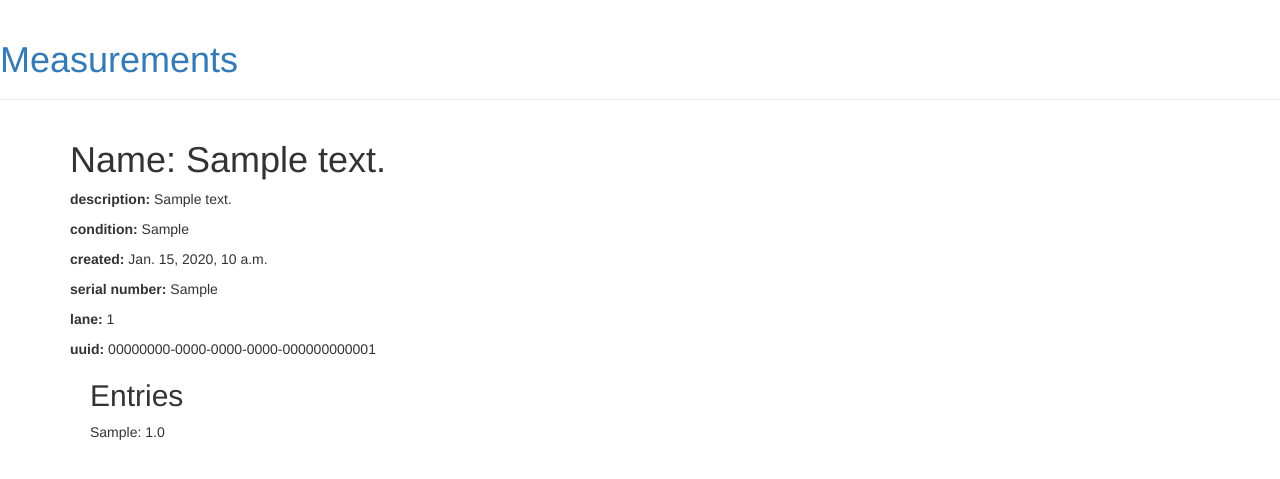
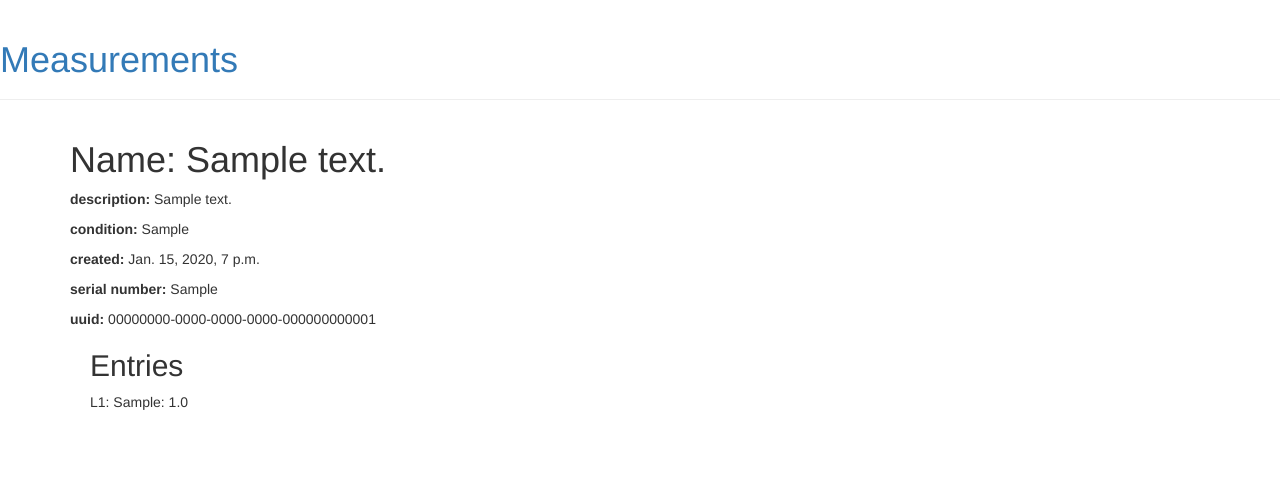
Before and after one commit to futami/measone, a Django app: page /meas/conditions/1 in a window 1280 px wide. Shown: the top 479 px of the page. Run offline with Django 3.2, Linux system fonts and the light colour scheme; tables that the repository leaves empty hold one stand-in row (values such as "Sample post"); some libraries are stand-ins or nearby versions.

Commit message:
Change lane position

```diff
--- a/meas/admin.py
+++ b/meas/admin.py
@@ -5,10 +5,10 @@ from .models import Condition, Entry
 
 @admin.register(Condition)
 class ConditionAdmin(admin.ModelAdmin):
-    list_display =('description', 'condition', 'lane', 'created_at')
+    list_display =('description', 'condition', 'serial', 'created_at')
     list_filter = ['created_at']
 
 @admin.register(Entry)
 class EntryAdmin(admin.ModelAdmin):
-    list_display =('item', 'value', 'unit')
+    list_display =('lane', 'item', 'value', 'unit', 'created_at')
     list_filter = ['item']
--- a/meas/models.py
+++ b/meas/models.py
@@ -6,15 +6,16 @@ import uuid
 class Condition(models.Model):
     description = models.CharField(max_length=256)
     condition = models.CharField(max_length=256)
+    serial = models.CharField(max_length=256, blank=True)
+    uuid = models.UUIDField(default=uuid.uuid4, unique=True)
     created_at = models.DateTimeField(auto_now_add=True)
-    serial = models.CharField(max_length=256, blank=True)
-    lane = models.IntegerField(blank=True)
-    uuid = models.UUIDField(default=uuid.uuid4, unique=True)
 
 class Entry(models.Model):
     uuid = models.ForeignKey('Condition', to_field='uuid')
+    lane = models.IntegerField(default=999, blank=True)
     item = models.CharField(max_length=64)
     value = models.FloatField()
     unit = models.CharField(max_length=16, blank=True)
+    created_at = models.DateTimeField(auto_now_add=True)
     class Meta:
         verbose_name_plural = "entries"
--- a/meas/serializer.py
+++ b/meas/serializer.py
@@ -4,9 +4,9 @@ from .models import Condition, Entry
 class ConditionSerializer(serializers.ModelSerializer):
     class Meta:
         model = Condition
-        fields = ('description', 'condition', 'created_at', 'serial', 'lane', 'uuid')
+        fields = ('description', 'condition', 'serial', 'uuid')
 
 class EntrySerializer(serializers.ModelSerializer):
     class Meta:
         model = Entry
-        fields = ('item', 'value', 'unit', 'uuid')
+        fields = ('uuid', 'lane', 'item', 'value', 'unit')
--- a/meas/templates/meas/condition_detail.html
+++ b/meas/templates/meas/condition_detail.html
@@ -7,13 +7,12 @@
   <p><strong>condition:</strong> {{ condition.condition }}</p>
   <p><strong>created:</strong> {{ condition.created_at }}</p>
   <p><strong>serial number:</strong> {{ condition.serial }}</p>
-  <p><strong>lane:</strong> {{ condition.lane }}</p>
   <p><strong>uuid:</strong> {{ condition.uuid }}</p>
 
   <div style="margin-left:20px;margin-top:20px">
     <h2>Entries</h2>
     {% for e in condition.entry_set.all %}
-    <p>{{e.item}}:&nbsp;{{e.value}}</p>
+    <p>L{{e.lane}}:&nbsp;{{e.item}}:&nbsp;{{e.value}}</p>
     {% endfor %}
 </div>
 {% endblock %}
--- a/meas/templates/meas/condition_list.html
+++ b/meas/templates/meas/condition_list.html
@@ -8,7 +8,7 @@
 
       {% for condition in condition_list %}
       <li>
-        <a href="{% url 'detail' condition.pk %}">{{ condition.description }}</a> {{condition.condition}} {{condition.lane}} ({{condition.created_at}})
+        <a href="{% url 'detail' condition.pk %}">{{ condition.description }}</a> {{condition.condition}} ({{condition.created_at}})
       </li>
       {% endfor %}
 
--- a/meas/templates/meas/entry_list.html
+++ b/meas/templates/meas/entry_list.html
@@ -19,7 +19,7 @@
 
       {% for e in entry_list %}
       <li>
-        <a href="{% url 'detail' e.uuid.pk %}">{{ e.uuid.uuid }}</a> {{e.item}} {{e.value}} ({{e.unit}})
+        <a href="{% url 'detail' e.uuid.pk %}">{{ e.uuid.uuid }}</a> {{e.lane}} {{e.item}} {{e.value}} ({{e.unit}})
       </li>
       {% endfor %}
 
--- a/meas/templates/meas/serial_detail.html
+++ b/meas/templates/meas/serial_detail.html
@@ -8,7 +8,7 @@
 
       {% for c in condition %}
       <li>
-        <a href="{% url 'serial_detail' c.serial %}">{{ c.serial }}</a>  {{ c.description }} {{c.condition}} {{c.lane}} ({{c.created_at}}) {{c.uuid}}
+        <a href="{% url 'serial_detail' c.serial %}">{{ c.serial }}</a>  {{ c.description }} {{c.condition}} ({{c.created_at}}) {{c.uuid}}
       </li>
       {% endfor %}
 
--- a/meas/templates/meas/serial_list.html
+++ b/meas/templates/meas/serial_list.html
@@ -8,7 +8,7 @@
 
       {% for condition in condition_list %}
       <li>
-        <a href="{% url 'serial_detail' condition.serial %}">{{ condition.serial }}</a>  {{ condition.description }} {{condition.condition}} {{condition.lane}} ({{condition.created_at}}) {{condition.uuid}}
+        <a href="{% url 'serial_detail' condition.serial %}">{{ condition.serial }}</a> {{ condition.description }} {{condition.condition}} ({{condition.created_at}}) {{condition.uuid}}
       </li>
       {% endfor %}
 
--- a/mysite/settings.py
+++ b/mysite/settings.py
@@ -106,7 +106,7 @@ AUTH_PASSWORD_VALIDATORS = [
 
 LANGUAGE_CODE = 'en-us'
 
-TIME_ZONE = 'UTC'
+TIME_ZONE = 'Asia/Tokyo'
 
 USE_I18N = True
 
```
Also changed, not shown: meas/migrations/0005_auto_20171024_1712.py (added).
